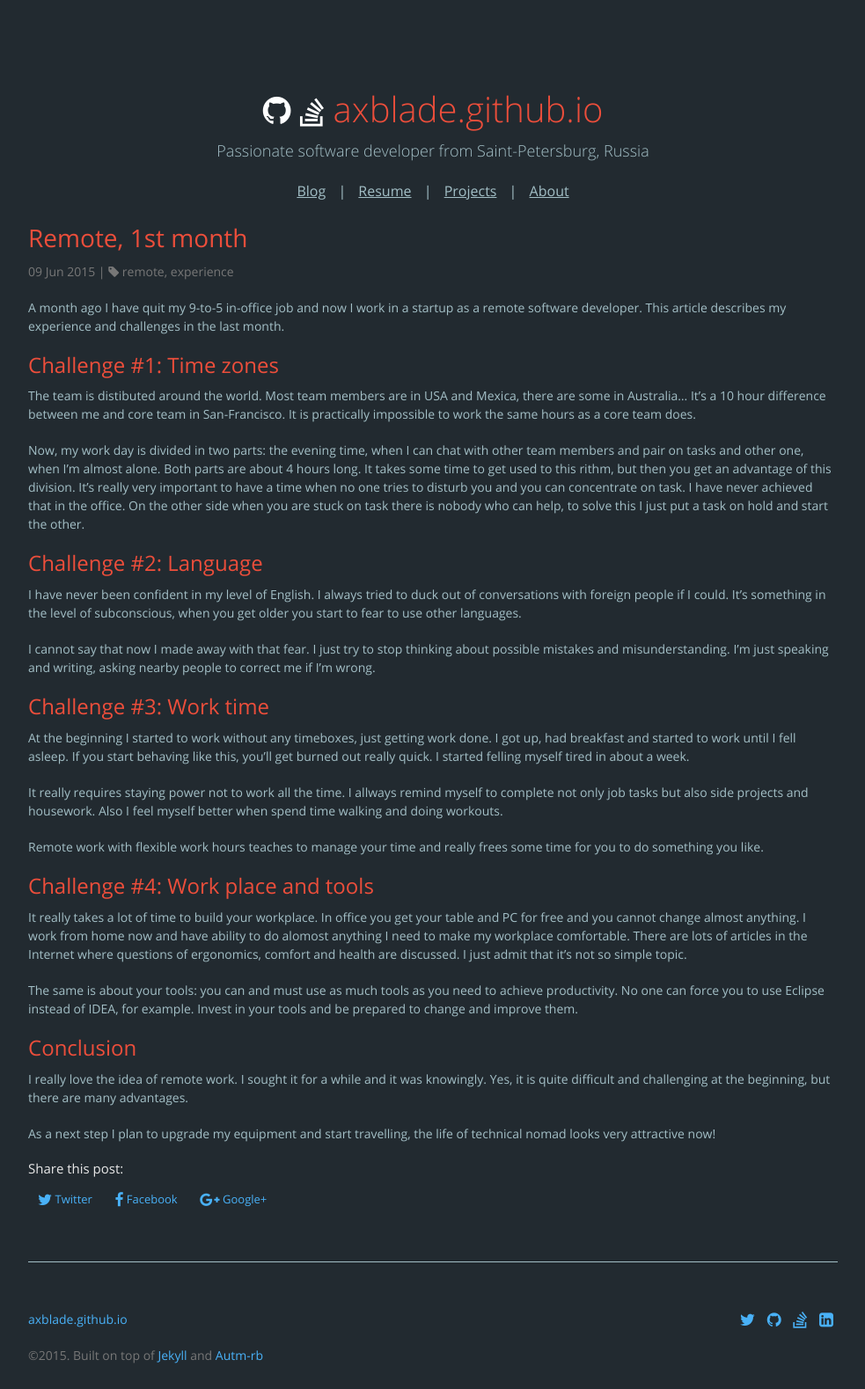
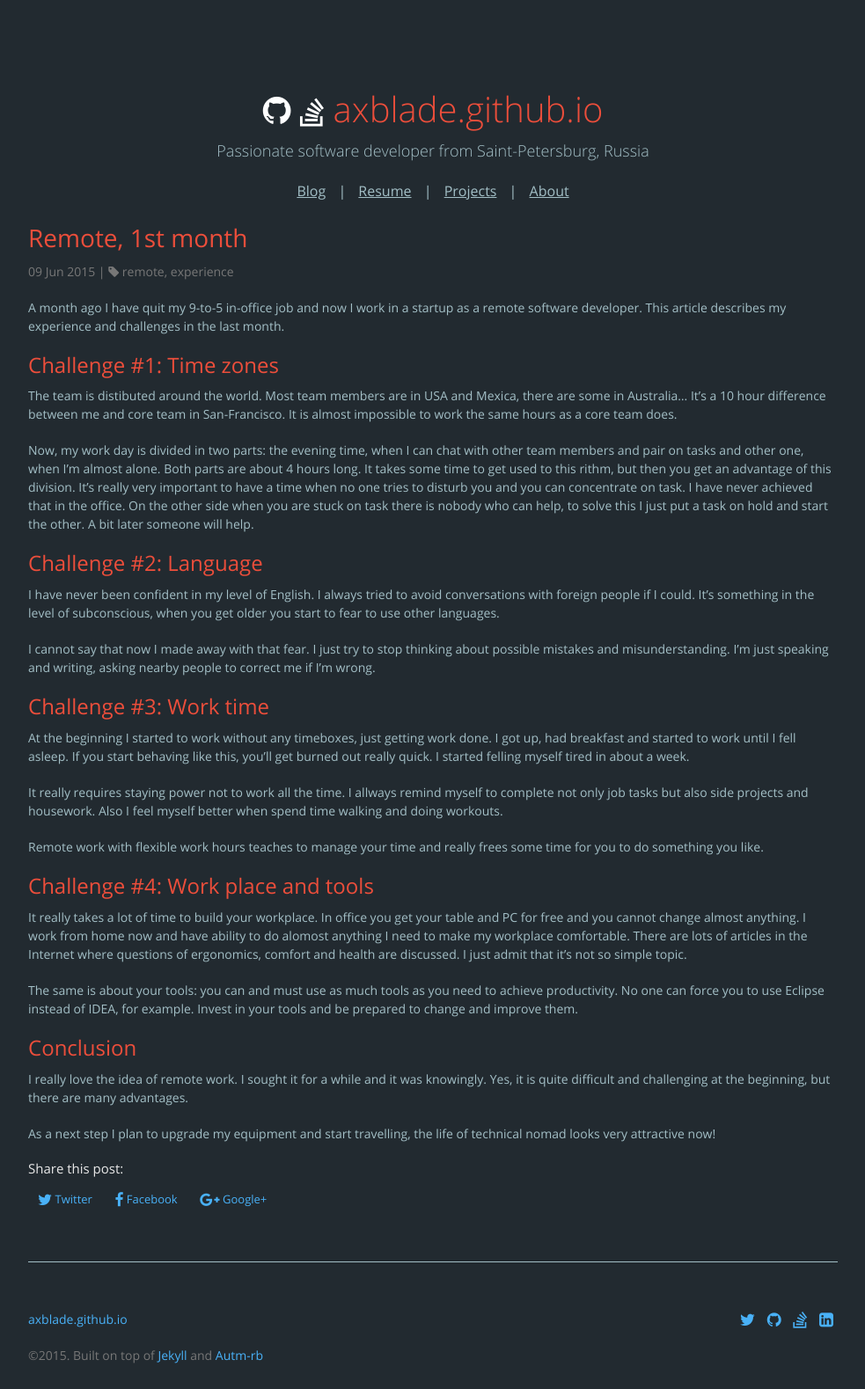
Before and after one commit to eugene-sy/eugene-sy.github.io, a Jekyll site: the page built from _posts/2015-06-09-remote-1st-month.md, in a window 1280 px wide. Shown: the whole page at 88% size, without its empty margins (148-1131 px from the left). Built offline with Jekyll 4.4.1, drawn with Linux system fonts in a browser that asks for light colours; nearby versions of some CDN libraries.

Commit message:
improvements

```diff
--- a/_posts/2015-06-09-remote-1st-month.md
+++ b/_posts/2015-06-09-remote-1st-month.md
@@ -10,14 +10,14 @@ A month ago I have quit my 9-to-5 in-office job and now I work in a startup as a
 
 ## Challenge #1: Time zones
 
-The team is distibuted around the world. Most team members are in USA and Mexica, there are some in Australia... It's a 10 hour difference between me and core team in San-Francisco. It is practically impossible to work the same hours as a core team does.
+The team is distibuted around the world. Most team members are in USA and Mexica, there are some in Australia... It's a 10 hour difference between me and core team in San-Francisco. It is almost impossible to work the same hours as a core team does.
 
 Now, my work day is divided in two parts: the evening time, when I can chat with other team members and pair on tasks and other one, when I'm almost alone.
-Both parts are about 4 hours long. It takes some time to get used to this rithm, but then you get an advantage of this division. It's really very important to have a time when no one tries to disturb you and you can concentrate on task. I have never achieved that in the office. On the other side when you are stuck on task there is nobody who can help, to solve this I just put a task on hold and start the other.
+Both parts are about 4 hours long. It takes some time to get used to this rithm, but then you get an advantage of this division. It's really very important to have a time when no one tries to disturb you and you can concentrate on task. I have never achieved that in the office. On the other side when you are stuck on task there is nobody who can help, to solve this I just put a task on hold and start the other. A bit later someone will help.
 
 ## Challenge #2: Language
 
-I have never been confident in my level of English. I always tried to duck out of conversations with foreign people if I could. It's something in the level of subconscious, when you get older you start to fear to use other languages.
+I have never been confident in my level of English. I always tried to avoid conversations with foreign people if I could. It's something in the level of subconscious, when you get older you start to fear to use other languages.
 
 I cannot say that now I made away with that fear. I just try to stop thinking about possible mistakes and misunderstanding. I'm just speaking and writing, asking nearby people to correct me if I'm wrong.
 
```
